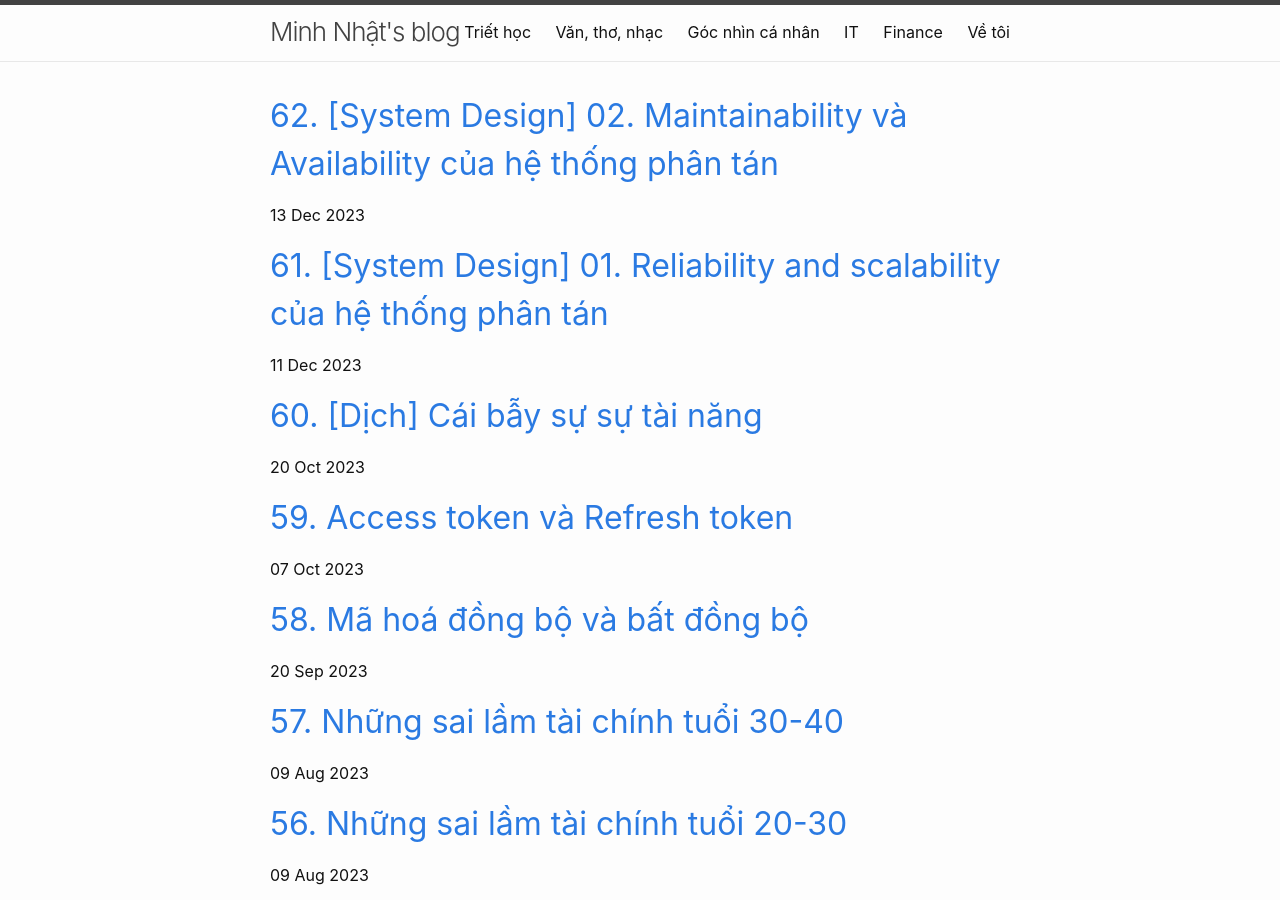
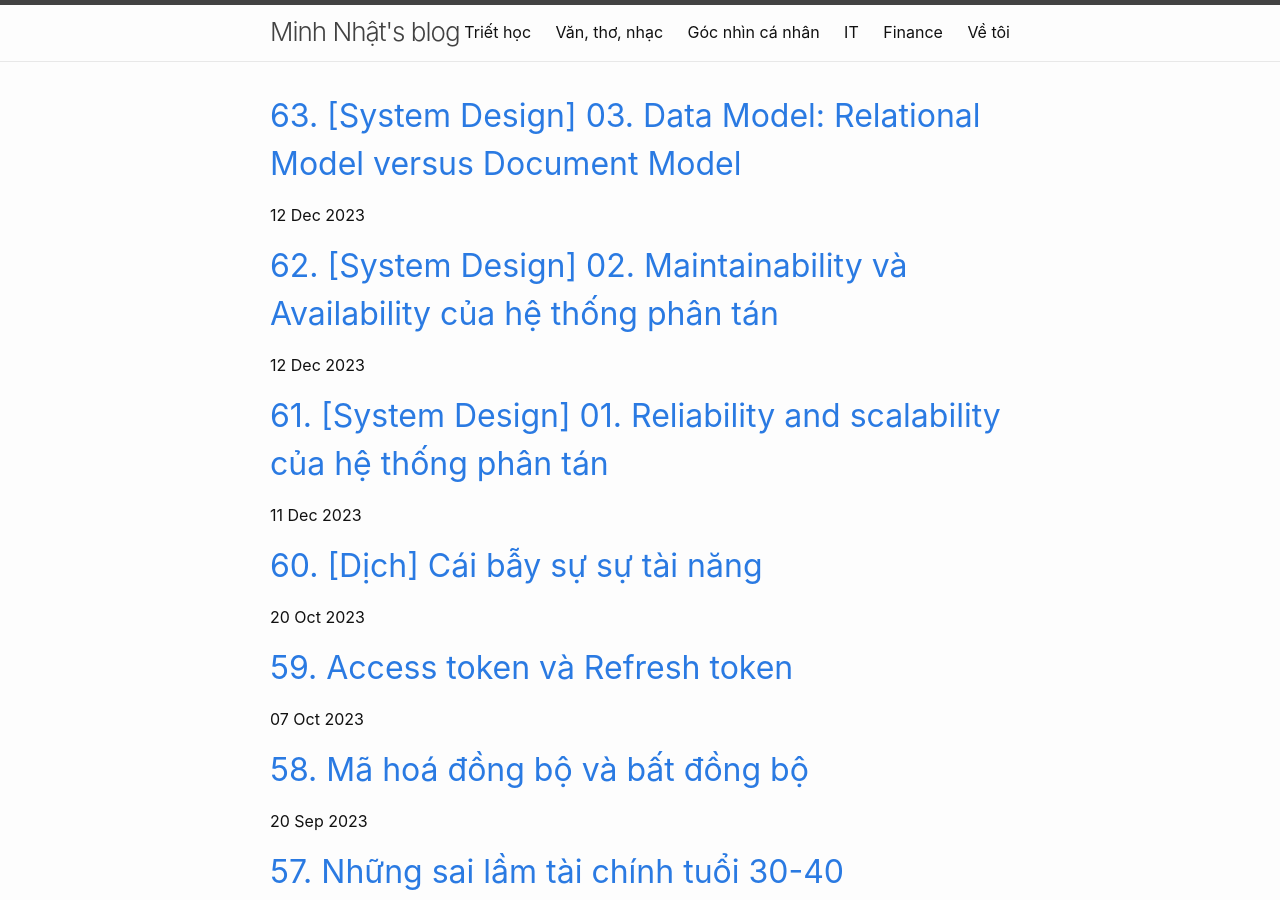
Before and after one commit to NhatVu/nhatvu.github.io, a Jekyll site: the page built from index.html, in a window 1280 px wide and 900 px high. Built offline with Jekyll 4.4.1, drawn with Linux system fonts in a browser that asks for light colours; some of the changed lines change nothing that is shown; some of the changed text lies outside the part shown.

Commit message:
add post 63

```diff
--- a/_posts/2023/2023-12-13-62-maintainability-availability-of-distributed-system.md
+++ b/_posts/2023/2023-12-12-62-maintainability-availability-of-distributed-system.md
@@ -1,7 +1,7 @@
 ---
 layout: post
 title:  "62. [System Design] 02. Maintainability và Availability của hệ thống phân tán"
-date:   2023-12-13 00:01:00 +0000
+date:   2023-12-12 00:02:00 +0000
 category: technical
 ---
 
--- /dev/null
+++ b/_posts/2023/2023-12-12-63-data-model-relational-document.md
@@ -0,0 +1,68 @@
+---
+layout: post
+title:  "63. [System Design] 03. Data Model: Relational Model versus Document Model"
+date:   2023-12-12 00:02:00 +0000
+category: technical
+---
+
+Data model là 1 đặc tả về cách mà database tổ chức dữ liệu. Bài này sẽ tập chung nói về 2 kiểu data model: Relational Model (mô hình dữ liệu quan hệ) và Document model. Theo tôi hiểu, Relational model thường gắn liền với SQL. Còn NoSQL bao gồm nhiều kiểu khác nhau như key-value, document, graph, time series, column-oriented, ...
+
+## 1. SQL: Relational Model là gì?
+Relational model sẽ tổ chức dữ liệu thành từng bảng (Table in SQL), mỗi bảng gồm nhiều dòng không có thứ tự. Một dòng tương tới với 1 sample/record data. Mỗi dòng sẽ nhiều fields và số fields tương ứng với số cột trong bảng. Thích hợp cho những dữ liệu có cấu trúc (structured data).
+
+Relational model có lịch sử 1960-1970 và vẫn còn được dùng rộng rãi hiện nay. Chúng thường được dùng cho các transaction processing (banking, sales, airline reservation, stock,...) và batch process (payroll, invoices, reporting) [1]. Theo tôi, những ứng dụng nào cần tính chất ACID (Atomicity, Consistency, Isolation, Durability ) thì sử dụng SQL là hợp lý.
+
+Một số SQL server phổ biến, có thể kể đến như Oracle, MySQL, Postgres, MS SQL server.
+
+## 2. Những hạn chế của Relational Model?
+Tuy nhiên, Relational Model cũng đối mặt với nhiều giới hạn khi lượng người dùng internet tăng lên. Ngoài vấn đề về phí bản quyền, việc fixed data schema, SQL còn đối diện với những khó khăn quan trọng sau: [1][2]
+### Agility and Programmability [1][2]:
+Lập trình hướng đối tượng (OOP) rất phố biến hiện nay, tuy nhiên, nếu data lưu dưới dạng relational table, cần thiết phải có 1 layer giữa application code và database để mapping dữ liệu. Tình trạng này gọi là Object-Relational mapping hay impedance mismatch.
+
+Object-Relational mapping (ORM) framework như Hibernate có thể gỉam đi lượng boilerplate code (note: 1 dạng template code, dùng để map từ row sang object) cần phải viết, nhưg chúng không để nào xoá nhoà đi sự khác biệt về bản chất giưa Object và Relation
+
+### Flexibility (Tính linh hoạt) [2]
+Theo lý thuyết, relational model cực kỳ linh hoạt và có thể mô hình bất kỳ dạng dữ liệu nào. Tuy nhiên, trong thực thế, vì quá quen thuộc với relational model, việc thiết kế sẽ tập trung vào dữ liệu dạng bảng, thay vì tập trung vào data storage schema (mô hình lưu trữ dữ liệu) thoả mãn yêu cầu nghiệp vụ (business requirements). Và không phải tất cả thông tin có thể dễ dàng chuyển đổi thành dạng dữ liệu dạng bảng
+
+Hơn nữa, việc chuẩn hoá dữ liệu (data normalization [3]) sẽ tạo ra nhiều narrow tables (???). Hệ quả là hầu hết queries đều yêu cầu lệnh join giữa các bảng. Điều này thường chậm và sử dụng nhiều tài nguyên.
+
+Trong sách [1] có ví dụ về Linkedin Profile. Ngoài những thông tin duy nhất cho 1 user như user_id, name, những thông tin khác có thể ở dạng số nhiều như education, contact info, job positions (làm nhiều việc 1 lúc). Để có thể lấy đầy đủ các thông tin này, ta cần phải join tất cả các bảng liên quan như userProfile, education, contact, jobPositions, ...
+
+### Performance and Scalability [2]
+Khi lượng tải tăng, SQL server thường scale up bằng việc tăng thêm resources như RAM, CPU, disk. Tuy nhiên, tới 1 điểm nào đó, việc scale up không còn khả thi nữa, buộc ta phải scale out (tức horizontal scale) bằng việc chia data (partitioning data) thành nhiều database nhỏ hơn và mỗi database này được chạy ở 1 máy khác nhau. Data có thể partition theo row hoặc column. Khi có yêu cầu query dữ liệu, query sẽ được route tới partition thích hợp. Cách làm này được gọi là **sharding**. Một số nhà phát triên SQL server cung cấp giải pháp sharding nhưng kèm với licensing costs. Ta cũng có thể thực hiện manual sharding.
+
+Tuy nhiên, việc sharding này ảnh hưởng nghiêm trọng tới query performance. Trường hợp cần join data, và data nằm trên các parition khác nhau hoặc máy khác nhau, điều này có nghĩa cần thực hiện di chuyển dữ liệu qua mạng để có thể thực hiện phép join. Hoặc 1 transaction cần update dữ liệu nằm ở nhiều parition khác nhau, điều này ảnh hưởng tới response time của ứng dụng và throughput mạng.
+
+Vì đảm bảo tính ACID, SQL server có những cơ chế phức tạp. Và nó có thể ảnh hưởng tới performance.
+
+## 3. Sự ra đời của NoSQL
+Khi việc scale SQL server không đáp ứng kịp với lượng load tăng, các tổ chức lớn quyết định tạo ra giải pháp cho riêng họ. Và từ đó, NoSQL ra đời. NoSQL (viết tắt của Not only SQL) chỉ tập các database không tuân theo chuẩn SQL. NoSQL bao gồm nhiều kiểu khác nhau như key-value, document, graph, time series, column-oriented, ...
+
+Theo [1], một số động lực chính thúc đẩy sự ra đời của NoSQL gồm:
+- Việc dễ dàng scale và có khả năng scale mạnh hơn SQL
+- Khả năng xử lý lượng dữ liệu lớn và lượng ghi lớn
+- Open-source, để giảm chi phí licensing
+- Những operation đặc biệt mà không được hỗ trợ bởi SQL, cho những use case đặc biệt
+- Dynamic data model
+
+### 4. Document model
+Document là tập hợp của key và value. Mỗi value có thể là primative type hoặc là list hoặc là child document. Một document sẽ bao gồm toàn bộ data liên quan tới entity, không cần phải join như Relational model.
+
+Trở lại ví dụ về LinkedIn profile, ta có thể thiết kế 1 userProfile JSON, trong đó bao gồm list education object, list position object, ... Như vậy, khi cần lấy thông tin profile, chỉ cần 1 câu query, không cần phải join dữ liệu. Đặc tính này gọi là *data locality*, tức là những thông tin liên quan đề nằm ở 1 chỗ, và 1 query là đủ [1]
+
+Document model hỗ trợ tốt cho one-to-many relationship. Ví dụ 1 user có nhiều job, nhiều bằng cấp, nhiều địa chỉ.
+
+### 5. Relational vs Document model
+Theo [1], những lập luận chính thiên hướng về Document model là vì schema flexibility, performance tốt hơn vì data locality, và với một số ứng dụng, data structure "gần gũi" với business requirements hơn.
+
+Tuy nhiên, với document model, ta không thể truy suất trực tiếp với nested document, mà phải đi theo từng cấp. Với những document mà nested level không cao, điều này hoàn toàn ổn.
+
+Document model có thể/hoặc không support join operation. Tuy nhiên điều này không là vấn đề lớn.
+
+Theo tôi, vì 1 document chứa tất thông tin cần thiết, không cần thực hiện join, nên nếu parition dữ liệu thành nhiều phần, khi thực hiện query, sẽ không gặp phải vấn đề di chuyển dữ liệu như bên SQL.
+
+
+**Referenes:**
+1. [Book: Designing Data-Intensive Applications](https://www.amazon.com/Designing-Data-Intensive-Applications-Reliable-Maintainable/dp/1449373321)
+2. [Chap 1: Data Storage for Modern High-Performance Business Applications](https://learn.microsoft.com/en-us/previous-versions/msp-n-p/dn313285(v=pandp.10))
+3. [Description of the database normalization basics](https://learn.microsoft.com/en-us/office/troubleshoot/access/database-normalization-description)
```
